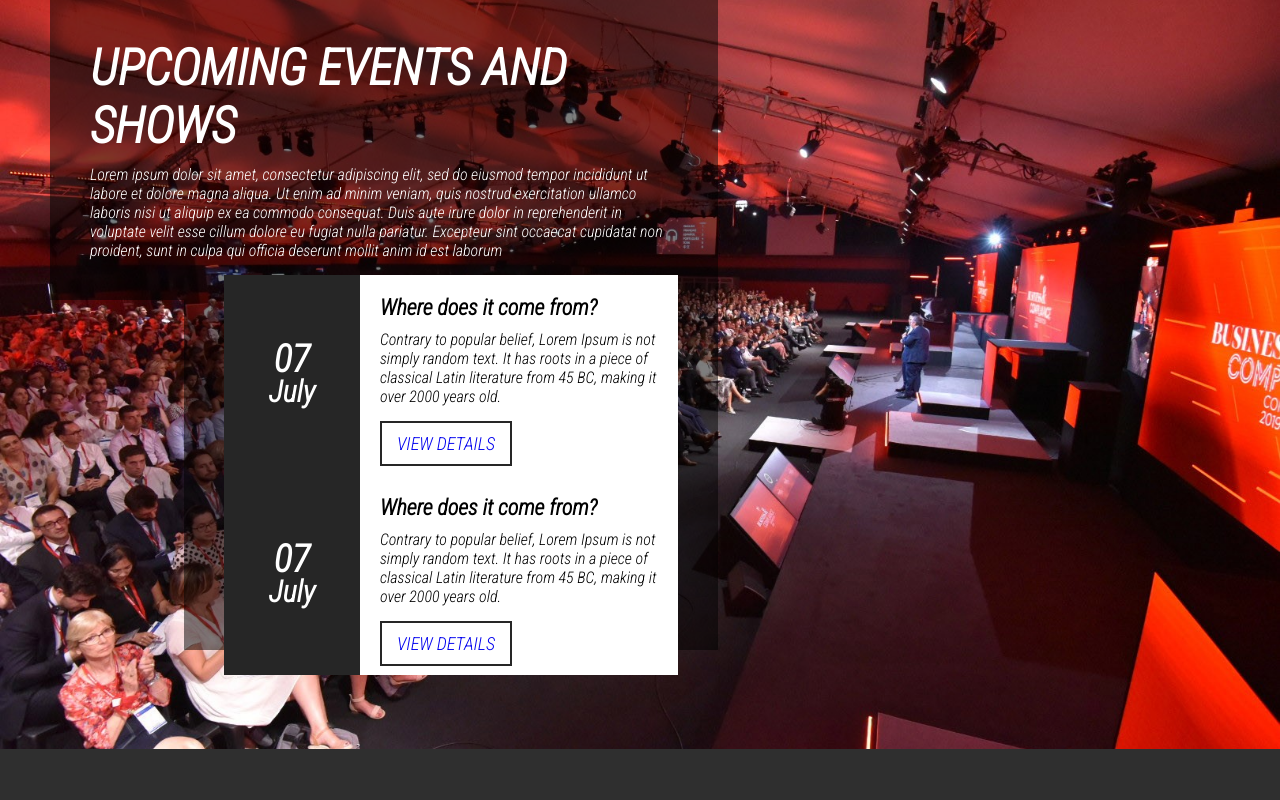
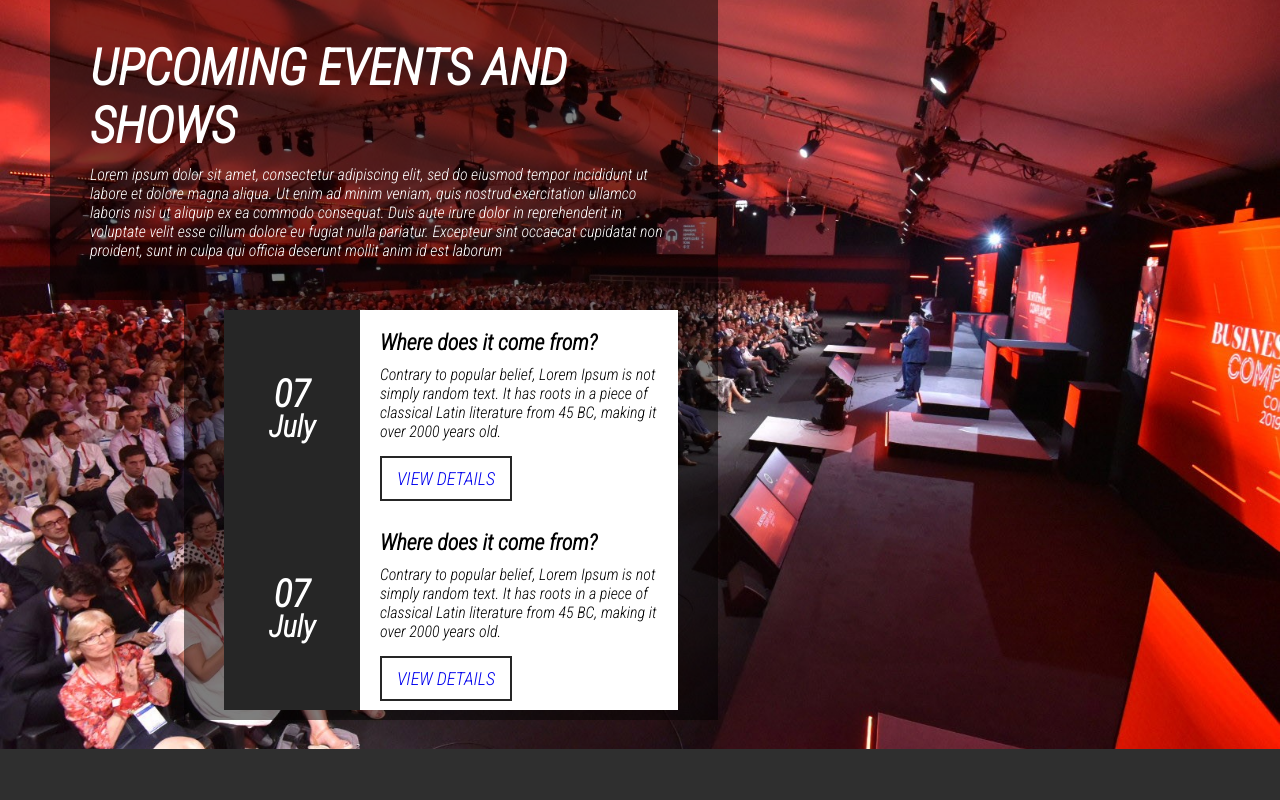
Before and after one commit to visarzejna/digital-company, a React (Create React App) app: page / in a window 1280 px wide. Shown: the part 1719-2519 px from the top of the page. Built offline with nearby package versions, Linux system fonts and the light colour scheme.

Commit message:
redesigned Events component

```diff
--- a/src/Components/Events/Events.module.css
+++ b/src/Components/Events/Events.module.css
@@ -47,7 +47,7 @@
 .sec .events {
     position: relative;
     width: 80%;
-    height: 50%;
+    height: 60%;
     background: rgba(0, 0, 0, .5);
     float: right;
     box-sizing: border-box;
```
Also changed, not shown: 1 other file (tests, documents, lock files or other folders).
